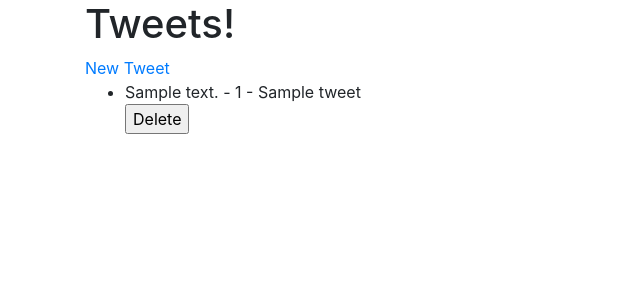
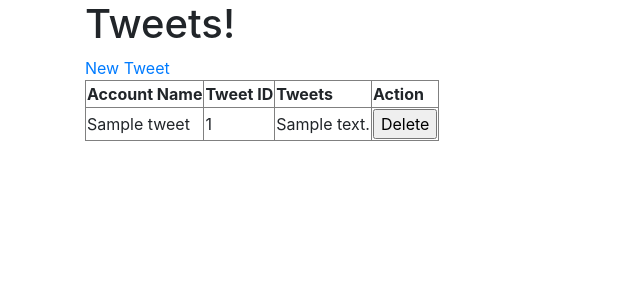
Before and after one commit to jeyasri-s2/TwitterApp, a Django app: template TwitterApp/tweets/templates/tweets/post_list.html in a window 1280 px wide. Shown: the top 300 px of the page, without its empty margins (0-640 px from the left). Run offline with Django 3.2, Linux system fonts and the light colour scheme; the template is opened without the code that fills it: most values are stand-ins (such as "Sample title", 1, 10 or a date in 2020); some libraries are stand-ins or nearby versions.

Commit message:
Web UI fixed

```diff
--- a/TwitterApp/manage.py
+++ b/TwitterApp/manage.py
@@ -3,8 +3,8 @@
 import os
 import sys
 """
-Author  : Jeyasri Subramanian
-Date: October 10, 2019
+# CMPE 272
+# Group: Blue Hats
 """
 
 def main():
--- a/TwitterApp/tweets/templates/tweets/post_list.html
+++ b/TwitterApp/tweets/templates/tweets/post_list.html
@@ -9,18 +9,27 @@
     <div class="container">
         <h1>Tweets!</h1>
         <a href="{% url "tweets:post_new" %}">New Tweet</a>
-        <ul>
+        <table border="1">
+            <tr>
+                <th>Account Name</th>
+                <th>Tweet ID</th>
+                <th>Tweets</th>
+                <th>Action</th>
+            </tr>
             {% for tweet in tweets %}
-            <li>
-              {{tweet.text}} - {{tweet.id}} - {{tweet.screenname}}
-              <form action="{% url 'tweets:post_delete' tweet.id %}" method="post">
-                {% csrf_token %}
-                <input type="submit" value="Delete">
-              </form>
-            </li>
+            <tr>
+                <td>{{tweet.screenname}}</td>
+                <td>{{tweet.id}}</td>
+                <td>{{tweet.text}}</td>
+                <td>
+                    <form action="{% url 'tweets:post_delete' tweet.id %}" method="post">
+                    {% csrf_token %}
+                    <input type="submit" value="Delete">
+                    </form>
+                </td>
+            </tr>
             {% endfor %}
-        </ul>
-
+        </table>
     </div>
   </body>
 </html>
--- a/TwitterApp/tweets/views.py
+++ b/TwitterApp/tweets/views.py
@@ -8,7 +8,6 @@ import json
 
 from django.shortcuts import render, redirect, get_object_or_404
 from django.forms import ModelForm
-
 from tweets.models import tweets
 # Create your views here.
 
```
